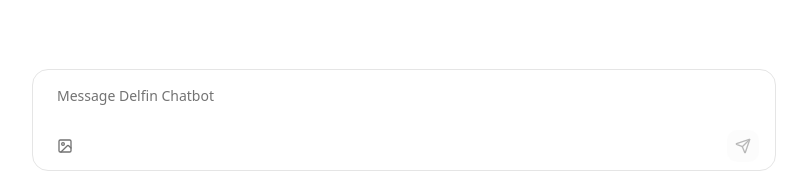
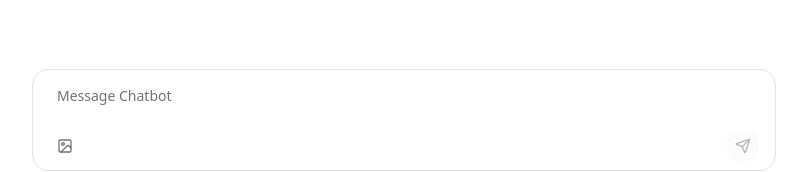
Before and after one commit to poypoy252525/ai-project, a React (Vite) app: page / in a window 1280 px wide. Shown: the part 613-785 px from the top of the page, without its empty margins (236-1043 px from the left). Built offline with nearby package versions, Linux system fonts and the light colour scheme.

Commit message:
change placeholder for input

```diff
--- a/src/components/chat/ChatInterface.tsx
+++ b/src/components/chat/ChatInterface.tsx
@@ -178,9 +178,7 @@ const ChatInterface = memo<ChatInterfaceProps>(({ className }) => {
             onSendMessage={sendMessage}
             disabled={isLoading}
             className="border-none shadow-none bg-transparent"
-            placeholder={
-              isLoading ? "AI is thinking..." : "Message Delfin Chatbot"
-            }
+            placeholder={isLoading ? "AI is thinking..." : "Message Chatbot"}
           />
         </div>
       </div>
```
